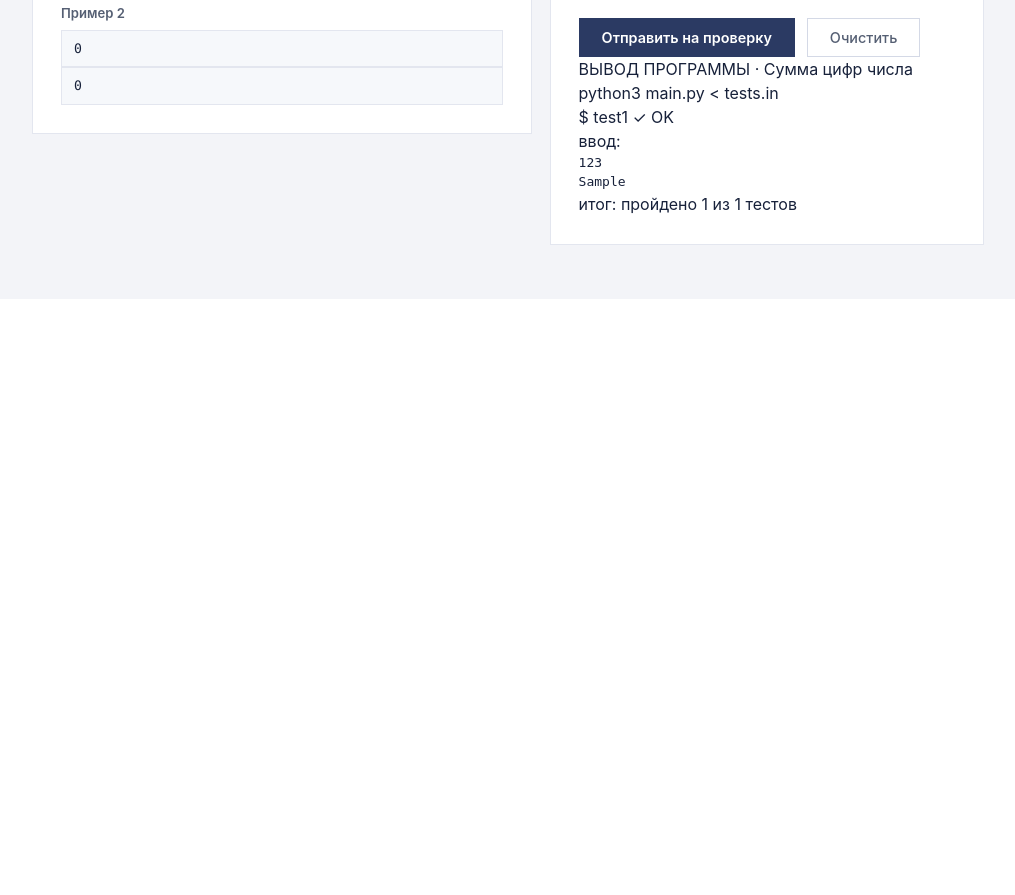
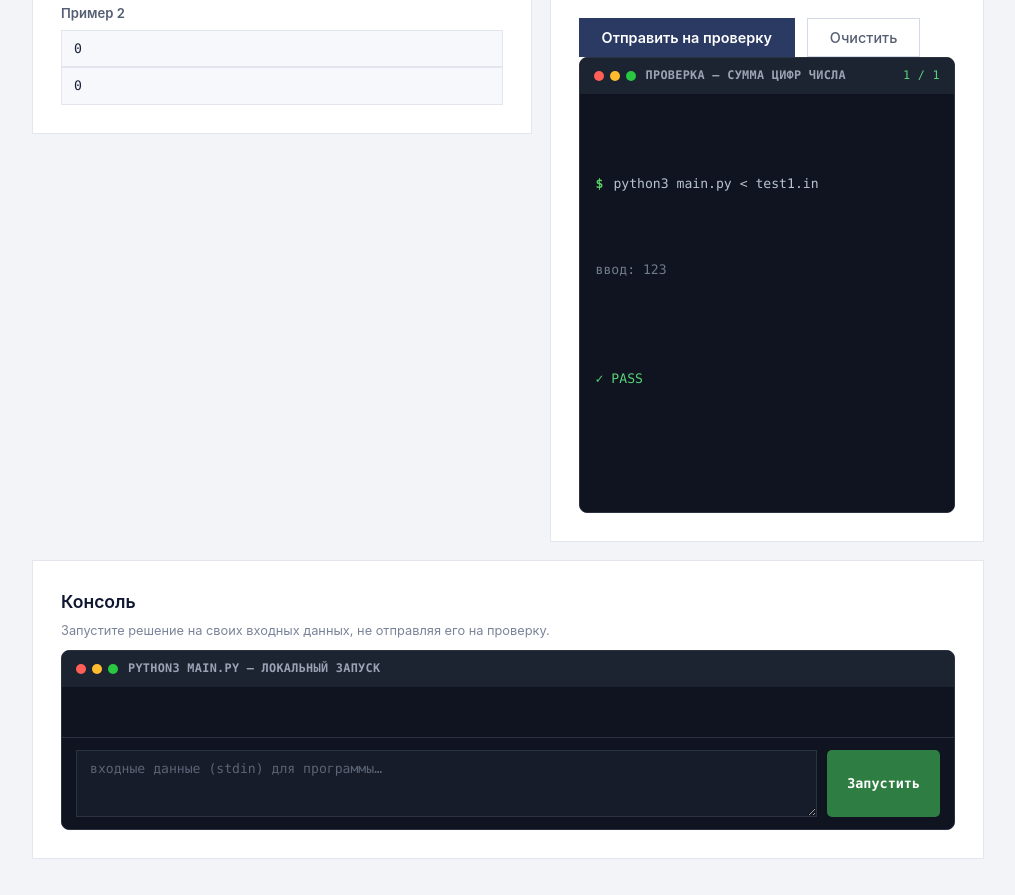
Before and after one commit to zaveshaa/LMS3301, a Flask app: page /student/works/1/tasks/1 in a window 1280 px wide. Shown: the part 636-1531 px from the top of the page, without its empty margins (132-1147 px from the left). Before the commit the page ends 881 px from the top, so only its background shows below. Run offline with Flask 3, Linux system fonts and the light colour scheme; the visitor is signed in with stand-in values (Sample User, id 1); data comes from the database, SQL or seed files in the repository; tables that the repository leaves empty hold one stand-in row (values such as "Sample post").

Commit message:
Add run console and sandbox the offline judge

```diff
--- a/src/app.py
+++ b/src/app.py
@@ -10,7 +10,7 @@ from flask import Flask, flash, redirect, render_template, request, session, url
 from werkzeug.security import check_password_hash, generate_password_hash
 
 from db import get_db, init_db
-from offline_judge import JudgeUnavailable, check_code
+from offline_judge import JudgeUnavailable, check_code, run_code
 
 BASE_DIR = os.path.dirname(os.path.abspath(__file__))
 
@@ -295,6 +295,25 @@ def student_task(work_id, task_id):
         submission_tests=submission_tests,
         attempt_count=attempt_count,
     )
+
+
+@app.route("/student/works/<int:work_id>/tasks/<int:task_id>/run", methods=["POST"])
+@login_required
+@role_required("student")
+def student_task_run(work_id, task_id):
+    user = get_user()
+    db = get_db()
+    work = db.execute("SELECT id FROM works WHERE id = ?", (work_id,)).fetchone()
+    task = db.execute("SELECT id FROM tasks WHERE id = ? AND work_id = ?", (task_id, work_id)).fetchone()
+    visible = work is not None and task is not None and is_work_visible(db, user["login"], work_id)
+    db.close()
+    if not visible:
+        return {"error": "Задача не найдена"}, 404
+    code = request.form.get("code", "")
+    stdin = request.form.get("stdin", "")
+    if not code.strip():
+        return {"error": "Пустой код"}, 400
+    return run_code(code, stdin)
 
 
 @app.route("/student/works/<int:work_id>/tasks/<int:task_id>/submit", methods=["POST"])
--- a/src/templates/base.html
+++ b/src/templates/base.html
@@ -163,6 +163,35 @@
   .code-editor { width: 100%; min-height: 340px; padding: 14px; border: 1px solid var(--line-strong); font-family: "SF Mono", Menlo, Consolas, monospace; font-size: .88rem; line-height: 1.6; background: var(--surface); color: var(--text); resize: vertical; }
   .code-editor:focus { outline: none; border-color: var(--accent); box-shadow: 0 0 0 2px rgba(43,58,99,.12); }
   .solution-actions { display: flex; gap: 12px; flex-wrap: wrap; margin-top: 12px; }
+
+  /* ---------- terminal ---------- */
+  .term { border-radius: 8px; overflow: hidden; border: 1px solid #2b3240; background: #0f1420; font-family: "SF Mono", Menlo, Consolas, monospace; }
+  .term-bar { display: flex; align-items: center; gap: 10px; padding: 9px 14px; background: #1c2331; color: #9aa4b5; font-size: .74rem; letter-spacing: .3px; }
+  .term-dots { display: flex; gap: 6px; }
+  .term-dots i { width: 10px; height: 10px; border-radius: 50%; display: block; }
+  .term-dots i:nth-child(1) { background: #ff5f57; }
+  .term-dots i:nth-child(2) { background: #febc2e; }
+  .term-dots i:nth-child(3) { background: #28c840; }
+  .term-title { font-weight: 600; text-transform: uppercase; }
+  .term-body { background: #0f1420; color: #d5dce6; padding: 14px 16px; font-size: .82rem; line-height: 1.65; max-height: 460px; overflow-y: auto; white-space: pre-wrap; word-break: break-word; }
+  .term-body::-webkit-scrollbar { width: 8px; }
+  .term-body::-webkit-scrollbar-thumb { background: #333b49; border-radius: 4px; }
+  .term-cmd { color: #b8c2d0; }
+  .term-cmd .term-prompt { color: #56d364; font-weight: 700; margin-right: 2px; }
+  .term-ok { color: #57d278; }
+  .term-err { color: #ff6b62; }
+  .term-mut { color: #6f7a8a; }
+  .term-out { color: #a9c1fc; }
+  .term-cursor { display: inline-block; width: 7px; height: 14px; background: #d5dce6; vertical-align: text-bottom; animation: term-blink 1s steps(1) infinite; margin-left: 2px; }
+  @keyframes term-blink { 50% { opacity: 0; } }
+  .term-input { display: flex; gap: 10px; align-items: stretch; padding: 12px 14px; border-top: 1px solid #2b3240; background: #0f1420; }
+  .term-input textarea { flex: 1; background: #161c2a; border: 1px solid #2b3240; color: #e6edf3; font-family: "SF Mono", Menlo, Consolas, monospace; font-size: .82rem; margin-bottom: 0; resize: vertical; }
+  .term-input textarea:focus { outline: none; border-color: #3d4a63; box-shadow: none; }
+  .term-input ::placeholder { color: #5a6474; }
+  .term-btn { background: #2e7d42; border: none; color: #fff; font-weight: 600; font-size: .84rem; padding: 0 20px; cursor: pointer; font-family: inherit; border-radius: 5px; white-space: nowrap; align-self: stretch; }
+  .term-btn:hover { background: #35954e; }
+  .term-btn:disabled { opacity: .55; cursor: wait; }
+  .term-hint { margin: 6px 0 10px; color: var(--muted); font-size: .8rem; }
 
   /* ---------- admin panel ---------- */
   .panel-top { display: flex; align-items: center; justify-content: space-between; gap: 16px; flex-wrap: wrap; }
--- a/src/templates/task_detail.html
+++ b/src/templates/task_detail.html
@@ -58,54 +58,62 @@
 
       {% if submission_tests %}
       {% set passed_count = submission_tests | selectattr('passed') | list | length %}
-      <div class="cf-console">
-        <div class="cf-console-head">
-          <span class="cf-console-title">ВЫВОД ПРОГРАММЫ · {{ task.title }}</span>
-          <span class="cf-console-dots"><i></i><i></i><i></i></span>
+      <div class="term" id="submit-term">
+        <div class="term-bar">
+          <span class="term-dots"><i></i><i></i><i></i></span>
+          <span class="term-title">проверка — {{ task.title }}</span>
+          <span style="margin-left:auto; color:{{ '#57d278' if passed_count == submission_tests | length else '#ff6b62' }};">
+            {{ passed_count }} / {{ submission_tests | length }}
+          </span>
         </div>
-        <div class="cf-console-body">
-          <div class="cf-cmd">python3 main.py &lt; tests.in</div>
+        <div class="term-body">
           {% for st in submission_tests %}
-          <div class="cf-line {% if not st.passed %}cf-line-err{% endif %}">
-            <span class="cf-prompt">$ test{{ loop.index }}</span>
-            {% if st.passed %}
-            <span class="cf-ok">✓ OK</span>
-            {% else %}
-            <span class="cf-err">✗ FAIL</span>
-            {% endif %}
-          </div>
+          <div class="term-cmd"><span class="term-prompt">$</span> python3 main.py &lt; test{{ loop.index }}.in</div>
           {% if st.input_data %}
-          <div class="cf-line cf-line-muted">  ввод:</div>
-          <pre class="cf-pre">{{ st.input_data }}</pre>
+          <div class="term-mut">ввод: {{ st.input_data }}</div>
           {% endif %}
-          {% if not st.passed %}
-            {% if st.error %}
-            <div class="cf-line cf-line-err">  ошибка: {{ st.error }}</div>
-            {% endif %}
-            <div class="cf-line cf-line-muted">  ожидалось:</div>
-            <pre class="cf-pre">{{ st.output_data }}</pre>
-            <div class="cf-line cf-line-muted">  получено:</div>
-            <pre class="cf-pre">{{ st.actual_output if st.actual_output else '(пусто)' }}</pre>
+          {% if st.passed %}
+          <div class="term-ok">✓ PASS</div>
           {% else %}
-            <pre class="cf-pre cf-pre-muted">{{ st.actual_output if st.actual_output else '(пустой вывод)' }}</pre>
+          {% if st.error %}
+          <div class="term-err">{{ st.error }}</div>
+          {% endif %}
+          <div class="term-mut">ожидалось: <span class="term-out">{{ st.output_data }}</span></div>
+          <div class="term-mut">получено:  <span class="term-out">{{ st.actual_output if st.actual_output else '(пусто)' }}</span></div>
+          <div class="term-err">✗ FAIL</div>
           {% endif %}
           {% endfor %}
-          <div class="cf-cmd cf-{% if passed_count == submission_tests | length %}ok{% else %}err{% endif %}">
-            итог: пройдено {{ passed_count }} из {{ submission_tests | length }} тестов
-          </div>
+          <span class="term-cursor"></span>
         </div>
       </div>
       {% elif submission %}
-      <div class="cf-console">
-        <div class="cf-console-head">
-          <span class="cf-console-title">ВЫВОД ПРОГРАММЫ</span>
-          <span class="cf-console-dots"><i></i><i></i><i></i></span>
+      <div class="term">
+        <div class="term-bar">
+          <span class="term-dots"><i></i><i></i><i></i></span>
+          <span class="term-title">проверка — {{ task.title }}</span>
         </div>
-        <div class="cf-console-body">
-          <div class="cf-line cf-line-muted">(детализация по тестам ещё не сохранена)</div>
+        <div class="term-body">
+          <div class="term-mut">(детализация по тестам ещё не сохранена)</div>
+          <span class="term-cursor"></span>
         </div>
       </div>
       {% endif %}
+    </div>
+  </div>
+</div>
+
+<div class="card">
+  <h2>Консоль</h2>
+  <div class="term-hint">Запустите решение на своих входных данных, не отправляя его на проверку.</div>
+  <div class="term" id="run-term">
+    <div class="term-bar">
+      <span class="term-dots"><i></i><i></i><i></i></span>
+      <span class="term-title">python3 main.py — локальный запуск</span>
+    </div>
+    <div class="term-body" id="run-out"><span class="term-cursor"></span></div>
+    <div class="term-input">
+      <textarea id="run-stdin" rows="3" spellcheck="false" placeholder="входные данные (stdin) для программы…"></textarea>
+      <button class="term-btn" id="run-btn" type="button">Запустить</button>
     </div>
   </div>
 </div>
@@ -135,6 +143,50 @@
     try { localStorage.removeItem(key); } catch (e) {}
     ta.focus();
   });
+
+  function esc(s) {
+    return (s || '').replace(/&/g, '&amp;').replace(/</g, '&lt;').replace(/>/g, '&gt;');
+  }
+  var runBtn = document.getElementById('run-btn');
+  var runOut = document.getElementById('run-out');
+  var runStdin = document.getElementById('run-stdin');
+  runBtn.addEventListener('click', function () {
+    runBtn.disabled = true;
+    runBtn.textContent = 'Запуск…';
+    runOut.textContent = '';
+    var q = new URLSearchParams();
+    q.set('code', ta.value);
+    q.set('stdin', runStdin.value);
+    fetch('{{ url_for("student_task_run", work_id=work.id, task_id=task.id) }}', {
+      method: 'POST',
+      headers: { 'Content-Type': 'application/x-www-form-urlencoded' },
+      body: q.toString()
+    }).then(function (r) { return r.json(); }).then(function (d) {
+      var html = '';
+      html += '<div class="term-cmd"><span class="term-prompt">$</span> python3 main.py';
+      if (runStdin.value.trim()) html += ' &lt; data.in';
+      html += '</div>';
+      if (runStdin.value.trim()) html += '<div class="term-mut">ввод: ' + esc(runStdin.value) + '</div>';
+      if (d.error) html += '<div class="term-err">' + esc(d.error) + '</div>';
+      else {
+        if (d.stderr) html += '<div class="term-err">' + esc(d.stderr) + '</div>';
+        if (d.stdout) html += '<div class="term-out">' + esc(d.stdout) + '</div>';
+        else html += '<div class="term-mut">(пустой вывод)</div>';
+        var code = d.status_id === 3 ? '0' : d.status_id === 5 ? '124' : '1';
+        html += '<div class="term-mut">exit: ' + code + ' · ' + d.elapsed + ' c</div>';
+        if (d.status_id === 5) html += '<div class="term-err">превышено время выполнения</div>';
+        else if (d.status_id !== 3) html += '<div class="term-err">процесс завершился с ошибкой</div>';
+      }
+      html += '<span class="term-cursor"></span>';
+      runOut.innerHTML = html;
+      runOut.scrollTop = runOut.scrollHeight;
+    }).catch(function (err) {
+      runOut.innerHTML = '<div class="term-err">' + esc(String(err)) + '</div><span class="term-cursor"></span>';
+    }).finally(function () {
+      runBtn.disabled = false;
+      runBtn.textContent = 'Запустить';
+    });
+  });
 })();
 </script>
 {% endblock %}
```
Also changed, not shown: src/offline_judge.py (+31 -9 lines).
